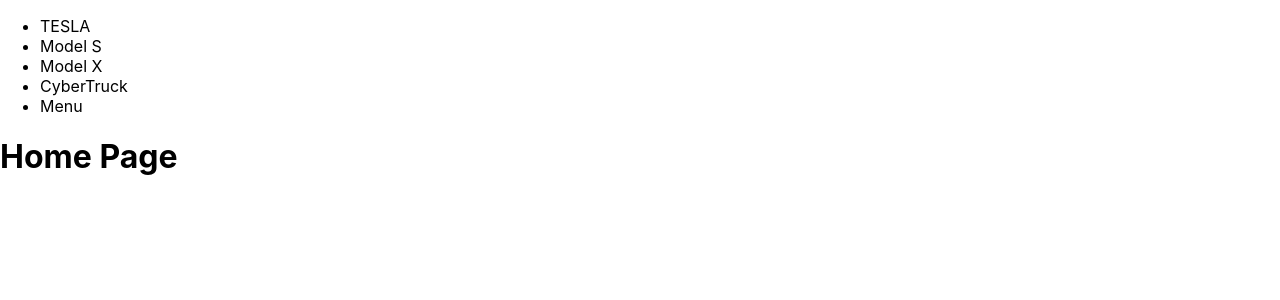
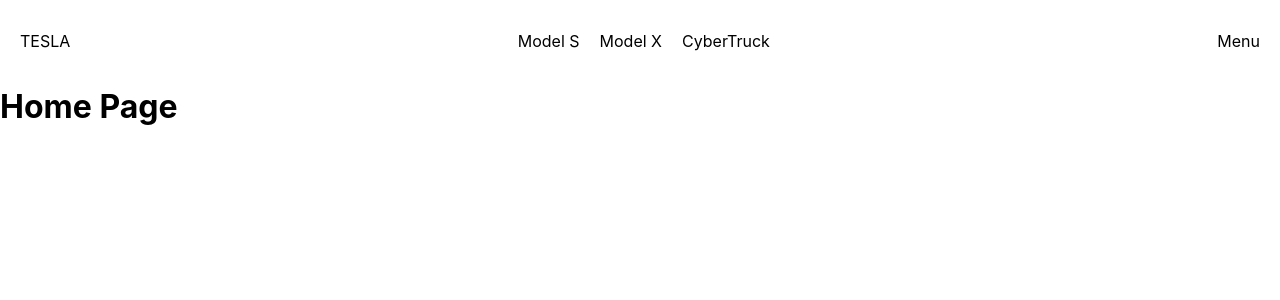
Before and after one commit to yegon-gk/Tesla-Clone-App, a React (Create React App) app: page / in a window 1280 px wide. Shown: the top 300 px of the page. Built offline with nearby package versions, Linux system fonts and the light colour scheme.

Commit message:
Styled the Header page

```diff
--- a/src/components/header/Header.css
+++ b/src/components/header/Header.css
@@ -0,0 +1,16 @@
+nav .headerList {
+  list-style-type: none;
+  display: flex;
+  justify-content: center;
+  padding: 10px;
+}
+
+nav .headerList li {
+  padding:5px 10px;
+  cursor: pointer;
+  transition: all .3s;
+  border-radius: 4px;
+}
+nav .headerList li:hover {
+  background-color: rgb(220, 220, 220);
+}
```
